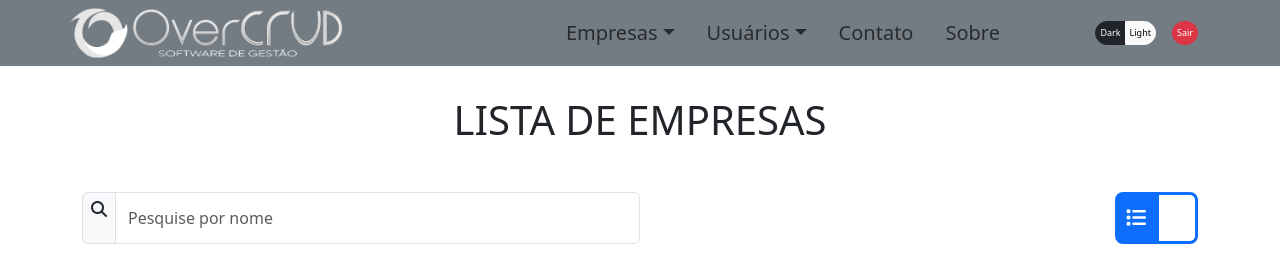
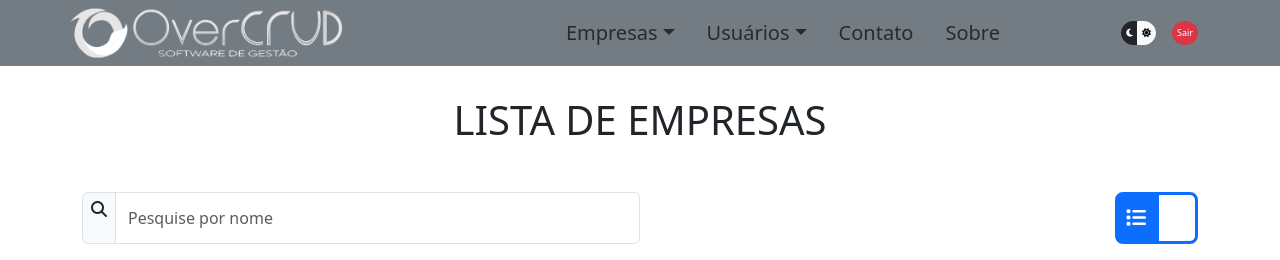
Before and after one commit to kaikem/OverCRUD, a PHP site: page /emplista.php in a window 1280 px wide. Shown: the top 260 px of the page. Run offline with PHP 8.4, Linux system fonts and the light colour scheme; the visitor is signed in with stand-in values (Sample User, id 1); data that the repository does not hold is empty; some libraries are stand-ins or nearby versions.

Commit message:
Update navbarTop.php
Mudanças para ícones no darkmode.

```diff
--- a/overcrud/navbarTop.php
+++ b/overcrud/navbarTop.php
@@ -67,8 +67,10 @@ Nova</a>
 <div class='d-none col-md-2 d-md-flex justify-content-end'>
     <!-- DARKMODE -->
     <div class='btn-group btn-group-sm'>
-        <button class='btn btn-dark rounded-start-5 p-1 darkmodebtnint' data-bs-theme-value='dark'>Dark</button>
-        <button class='btn btn-light rounded-end-5 p-1 darkmodebtnint' data-bs-theme-value='light'>Light</button>
+        <button class='btn btn-dark rounded-start-5 p-1 darkmodebtnint' data-bs-theme-value='dark'><i
+                class='fa-solid fa-moon'></i></button>
+        <button class='btn btn-light rounded-end-5 p-1 darkmodebtnint' data-bs-theme-value='light'><i
+                class='fa-solid fa-sun'></i></button>
     </div>
     <!-- SAIR -->
     <a class='btn btn-danger rounded-circle p-1 ms-3 sairbtn' data-bs-toggle='modal'
```
